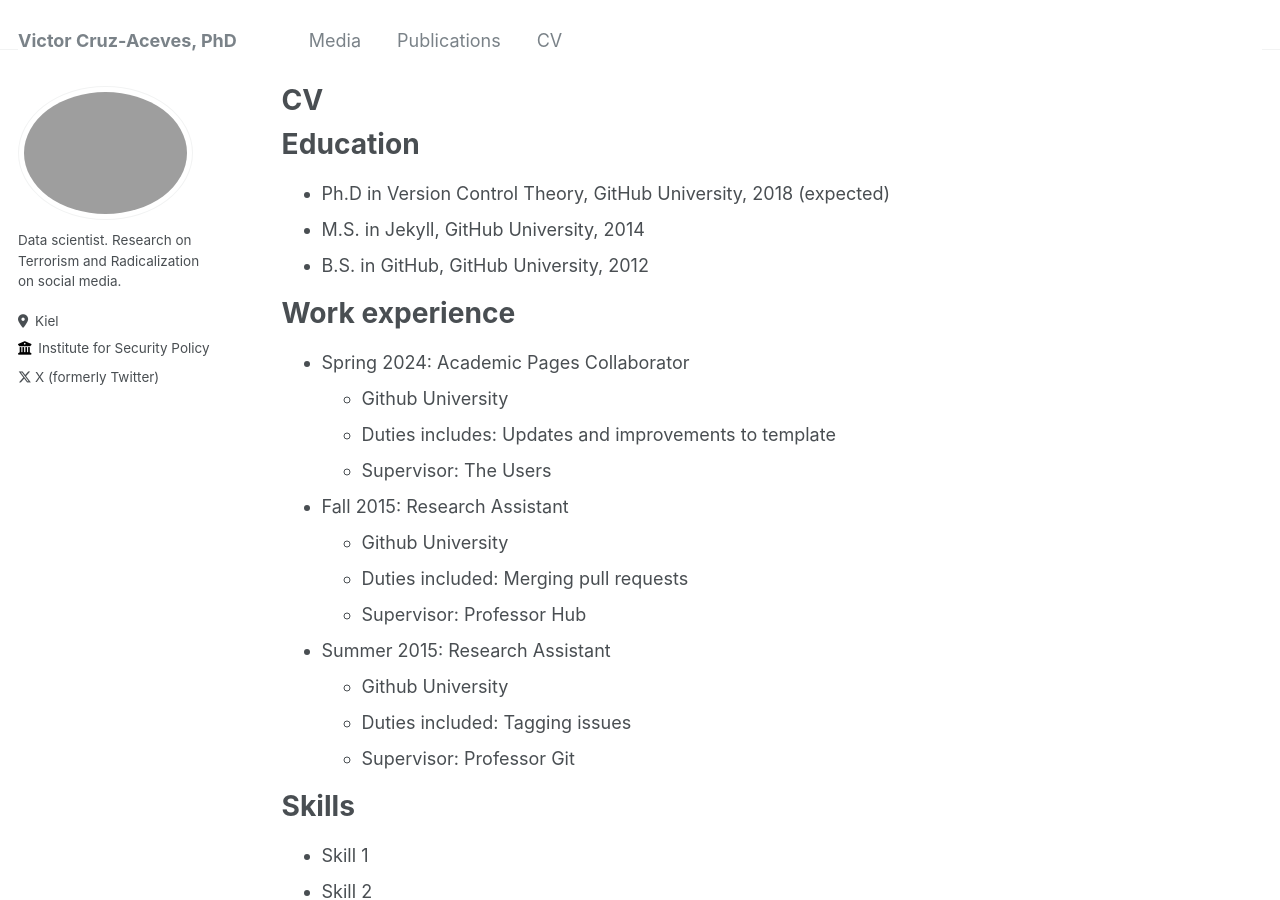
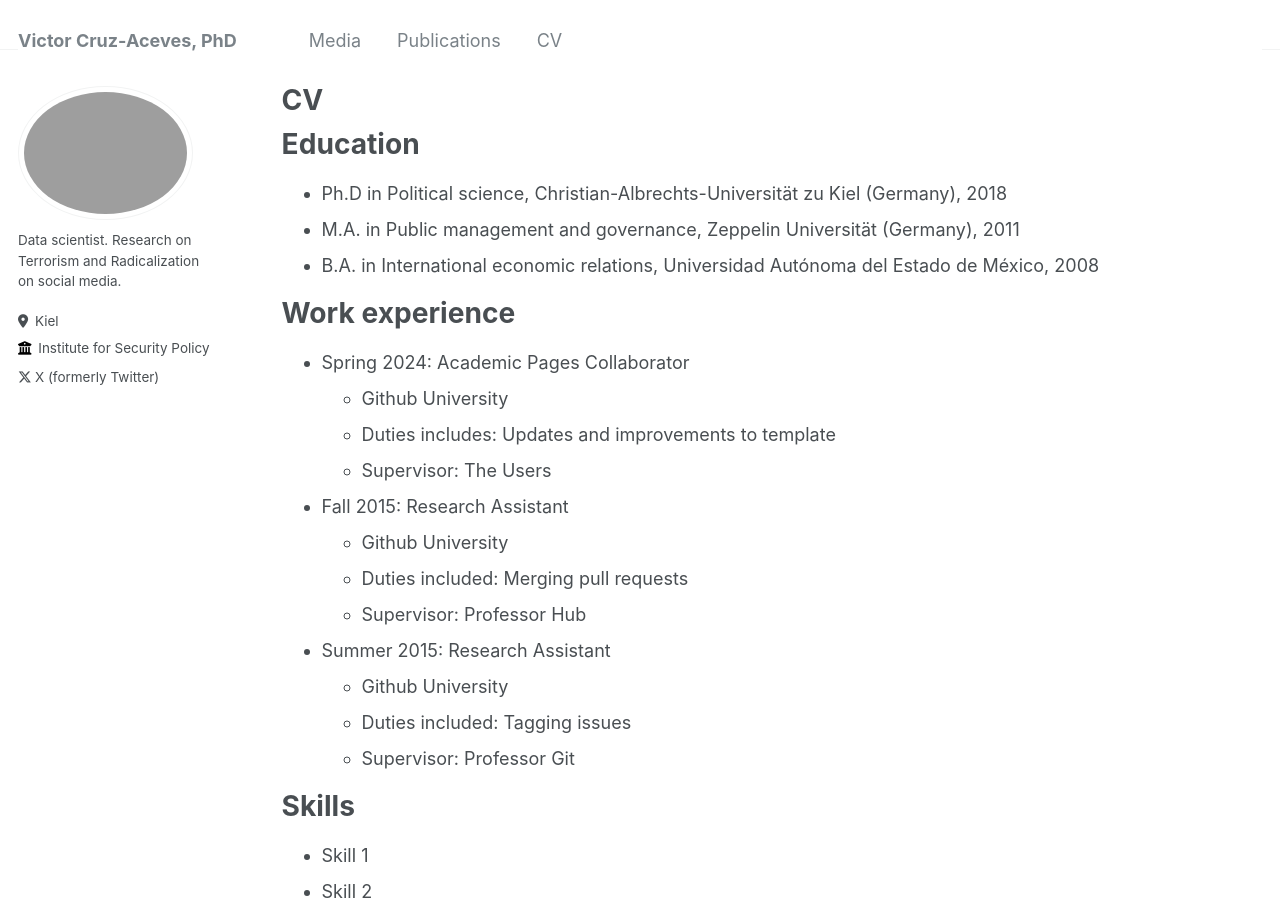
Before and after one commit to victor-cruz-aceves/victor-cruz-aceves.github.io, a Jekyll site: the page built from _pages/cv.md, in a window 1280 px wide and 900 px high. Built offline with Jekyll 4.4.1, drawn with Linux system fonts in a browser that asks for light colours.

Commit message:
Updated education on CV

```diff
--- a/_pages/cv.md
+++ b/_pages/cv.md
@@ -11,9 +11,9 @@ redirect_from:
 
 Education
 ======
-* Ph.D in Version Control Theory, GitHub University, 2018 (expected)
-* M.S. in Jekyll, GitHub University, 2014
-* B.S. in GitHub, GitHub University, 2012
+* Ph.D in Political science, Christian-Albrechts-Universität zu Kiel (Germany), 2018
+* M.A. in Public management and governance, Zeppelin Universität (Germany), 2011
+* B.A. in International economic relations, Universidad Autónoma del Estado de México, 2008
 
 Work experience
 ======
```
